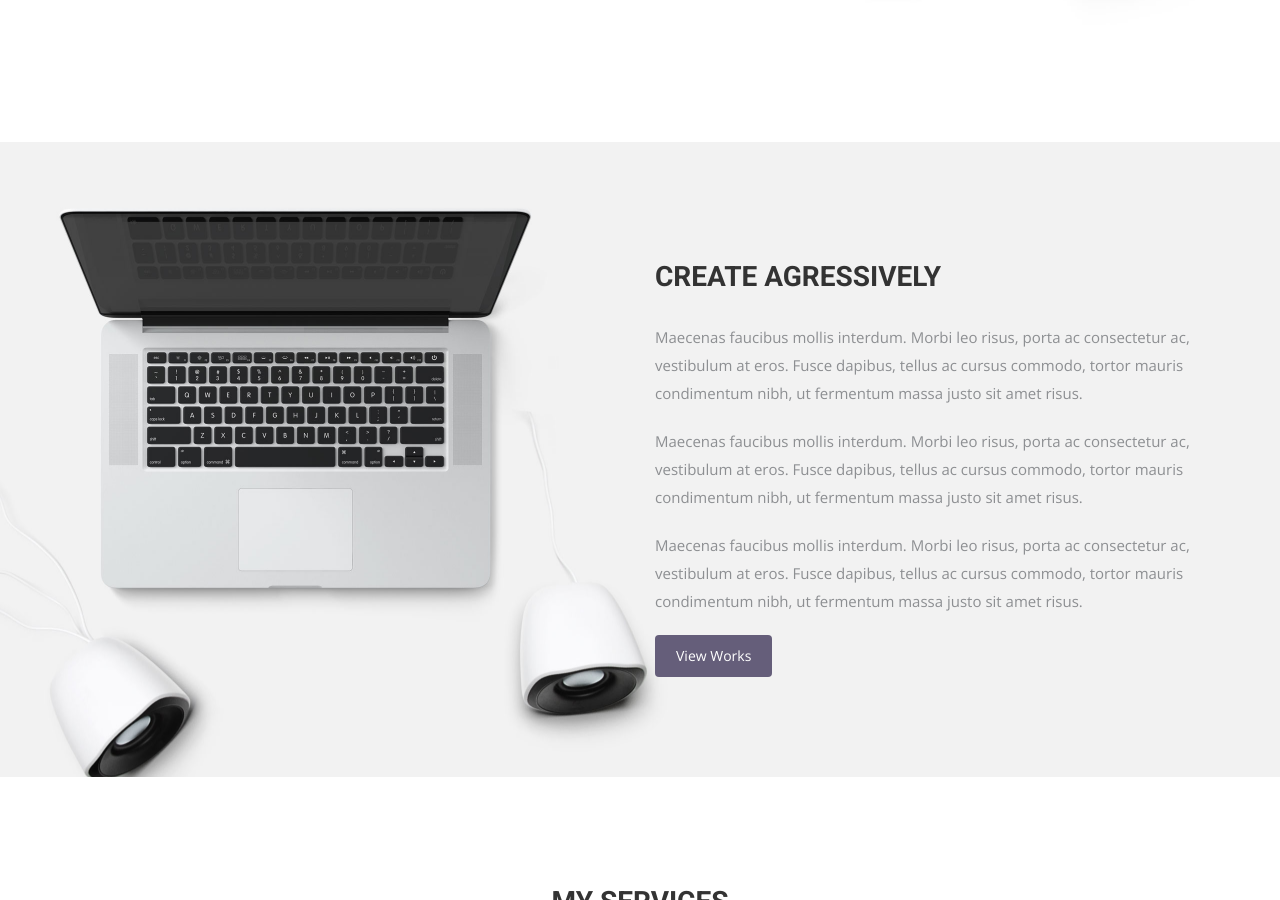
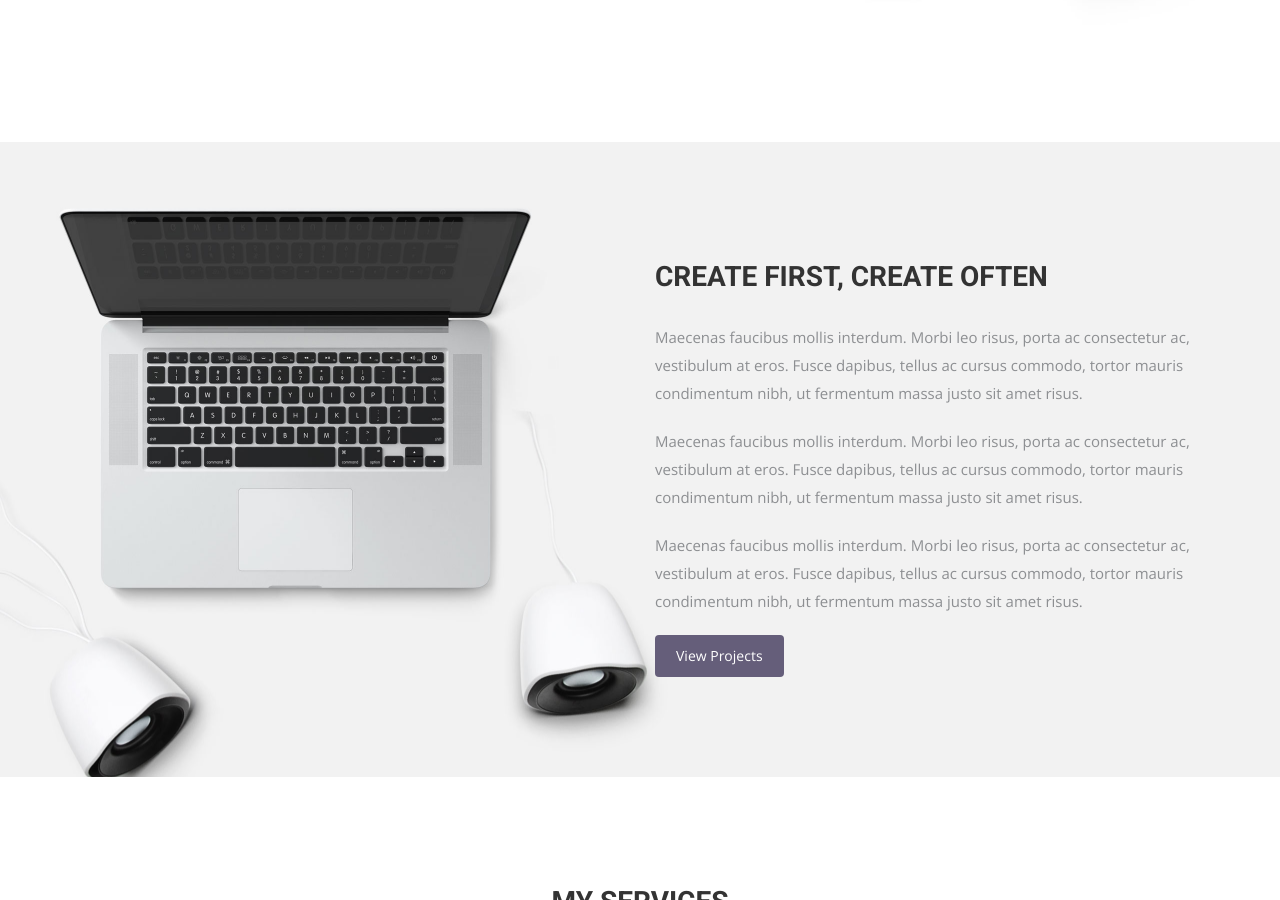
Before and after one commit to Kingslayyerr/Kingslayyerr.github.io, a Jekyll site: the page built from index.html, in a window 1280 px wide and 900 px high, scrolled down 1344 px. Built offline with Jekyll 4.4.1, drawn with Linux system fonts in a browser that asks for light colours; nearby versions of some CDN libraries; some web fonts are replaced.

Commit message:
edit landing page

```diff
--- a/index.html
+++ b/index.html
@@ -43,11 +43,11 @@ permalink: /
 <div class="container">
   <div class="row">
     <div class="col-md-6 col-md-offset-6">
-      <h2>CREATE AGRESSIVELY</h2>
+      <h2>CREATE FIRST, CREATE OFTEN</h2>
       <p>Maecenas faucibus mollis interdum. Morbi leo risus, porta ac consectetur ac, vestibulum at eros. Fusce dapibus, tellus ac cursus commodo, tortor mauris condimentum nibh, ut fermentum massa justo sit amet risus.</p>
       <p>Maecenas faucibus mollis interdum. Morbi leo risus, porta ac consectetur ac, vestibulum at eros. Fusce dapibus, tellus ac cursus commodo, tortor mauris condimentum nibh, ut fermentum massa justo sit amet risus.</p>
       <p>Maecenas faucibus mollis interdum. Morbi leo risus, porta ac consectetur ac, vestibulum at eros. Fusce dapibus, tellus ac cursus commodo, tortor mauris condimentum nibh, ut fermentum massa justo sit amet risus.</p>
-      <a href="#" class="btn btn-view-works">View Works</a>
+      <a href="#" class="btn btn-view-works">View Projects</a>
     </div>
   </div>
 </div>
```
